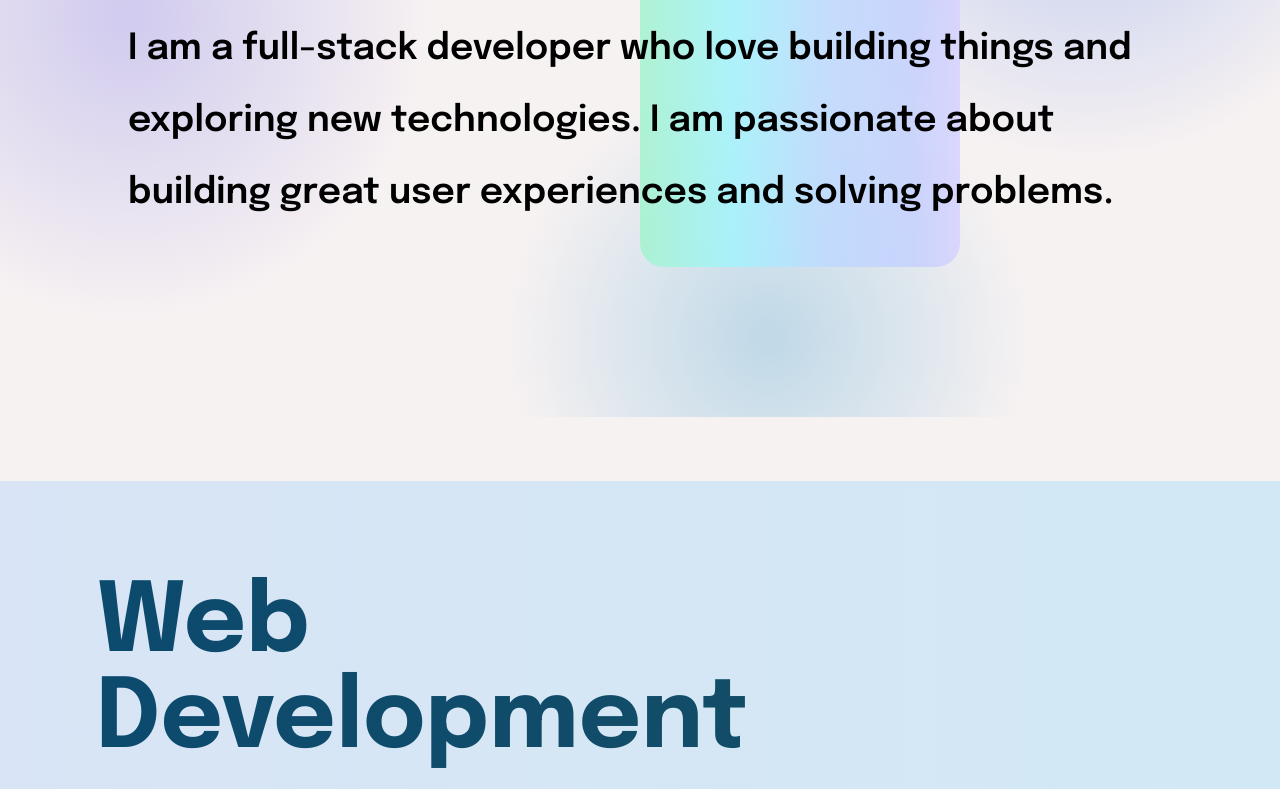
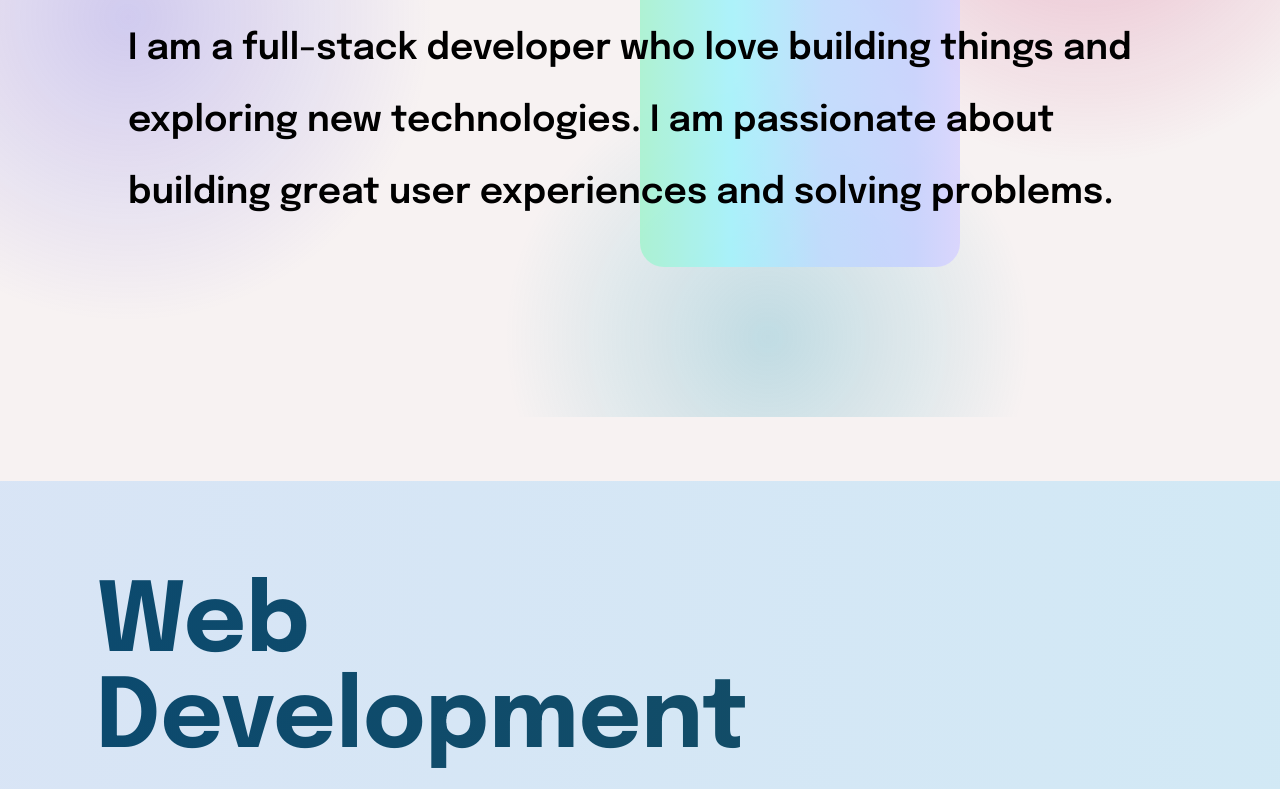
Before and after one commit to TunNandaAung/portfolio, a website built with Vite: page index.html in a window 1280 px wide. Shown: the part 383-1172 px from the top of the page. Built offline with nearby package versions, Linux system fonts and the light colour scheme; what @alpinejs/intersect would draw is missing.

Commit message:
Change circle colors

```diff
--- a/src/styles/style.css
+++ b/src/styles/style.css
@@ -134,7 +134,7 @@ body {
   bottom: 2;
   content: "";
   transition: width 0.5s ease 0s, left 0.5s ease 0s;
-  @apply animate-gradient-xy absolute left-0 block h-1.5 w-0 rounded-full bg-gradient-to-r from-fuchsia-500 via-pink-500 to-rose-400 sm:h-2 md:h-2.5;
+  @apply absolute left-0 block h-1.5 w-0 animate-gradient-xy rounded-full bg-gradient-to-r from-fuchsia-500 via-pink-500 to-rose-400 sm:h-2 md:h-2.5;
 }
 
 .mail-link:hover:after {
--- a/src/styles/theme.css
+++ b/src/styles/theme.css
@@ -1,7 +1,7 @@
 :root {
   --circle-one-color: #4f46e53a;
-  --circle-two-color: #2563eb46;
-  --circle-three-color: #0284c73a;
+  --circle-two-color: #be185d46;
+  --circle-three-color: #0891b23a;
   --bg-color: #f7f2f2;
   --emerald: theme("colors.emerald.200");
   --cyan: theme("colors.cyan.200");
@@ -14,9 +14,9 @@
 }
 
 .dark {
-  --circle-one-color: #4f46e55f;
-  --circle-two-color: #2563eb4d;
-  --circle-three-color: #0284c73f;
+  --circle-one-color: #4f46e52f;
+  --circle-two-color: #be185d3d;
+  --circle-three-color: #0891b22f;
   --bg-color: #1e293b;
   --emerald: theme("colors.emerald.300");
   --cyan: theme("colors.cyan.300");
```
